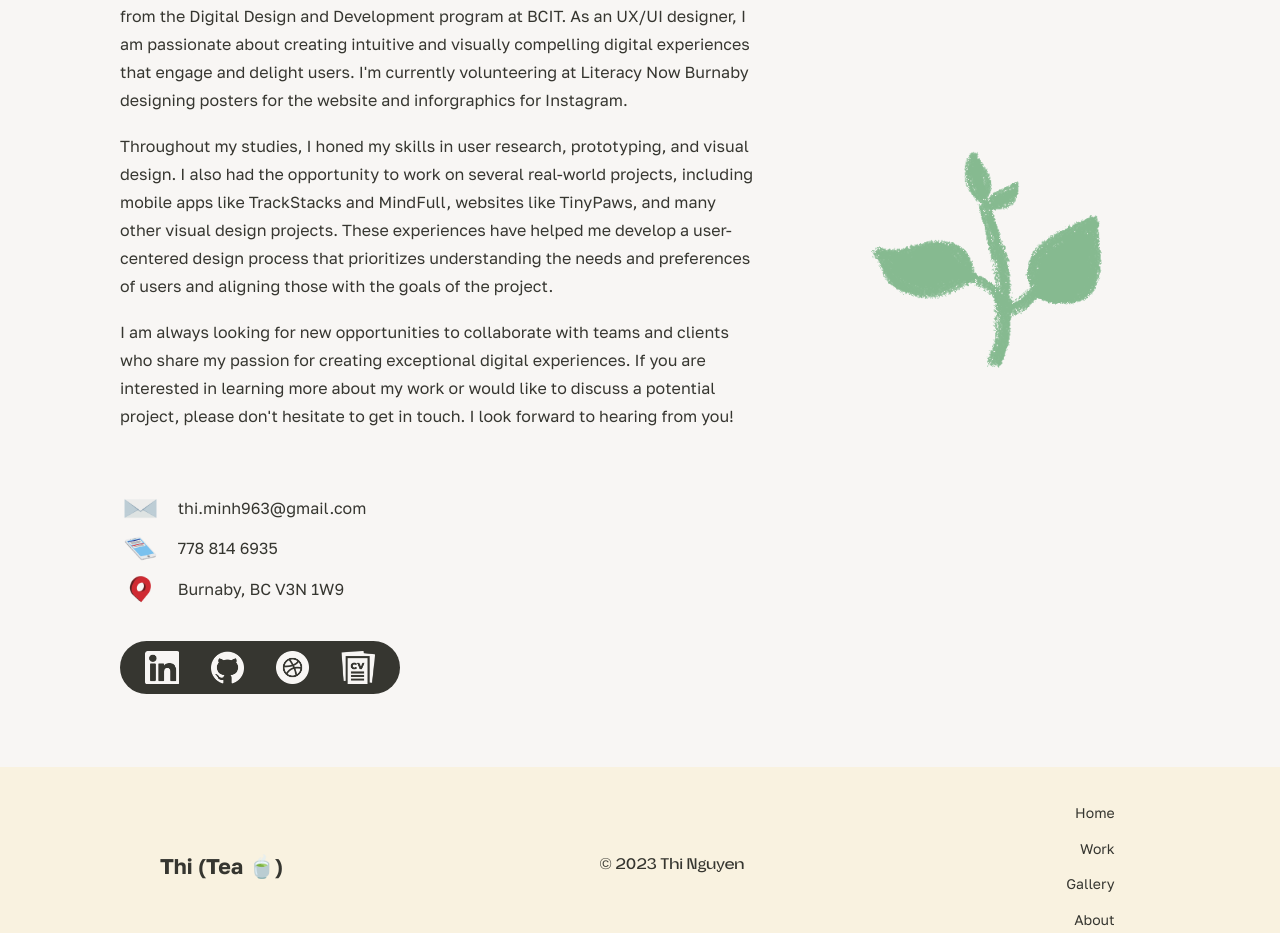
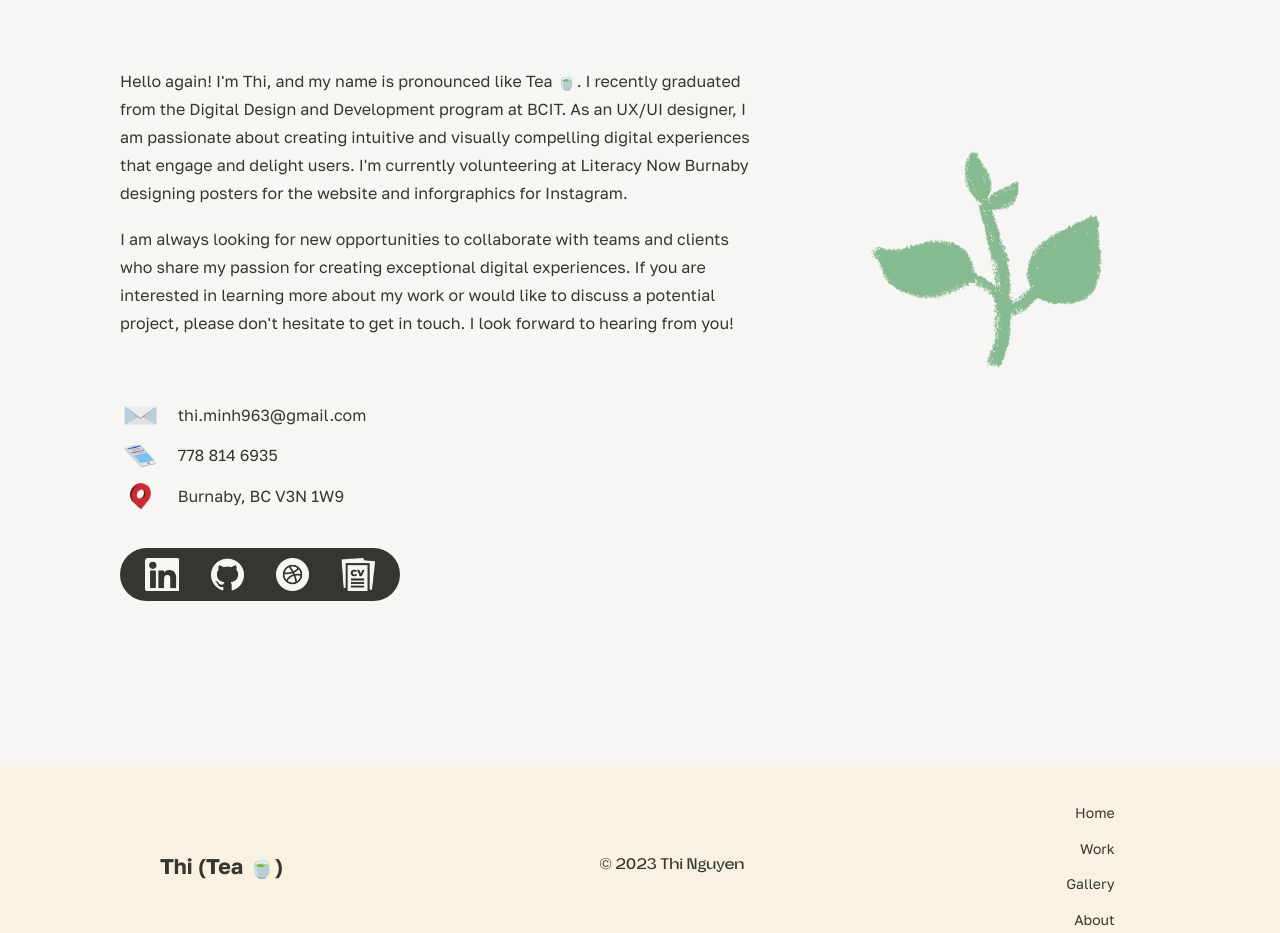
Before and after one commit to mthinguyen/Thi-Nguyen, a Next.js app: page / in a window 1280 px wide. Shown: the part 2040-2973 px from the top of the page. Built offline with nearby package versions, Linux system fonts and the light colour scheme; no server answers.

Commit message:
changed about me

```diff
--- a/pages/index.js
+++ b/pages/index.js
@@ -93,7 +93,7 @@ export default function Home() {
               <br />
 
 
-              <Paragraph
+              {/* <Paragraph
                 text=" Throughout my studies, I honed my skills in user research, prototyping,
               and visual design. I also had the opportunity to work on several real-world projects, including
               mobile apps like TrackStacks and MindFull, websites like TinyPaws, and many other visual design projects.
@@ -101,7 +101,7 @@ export default function Home() {
               the needs and preferences of users and aligning those with the goals of the project.">
               </Paragraph>
               <br />
-              <br />
+              <br /> */}
 
 
               <Paragraph
```
